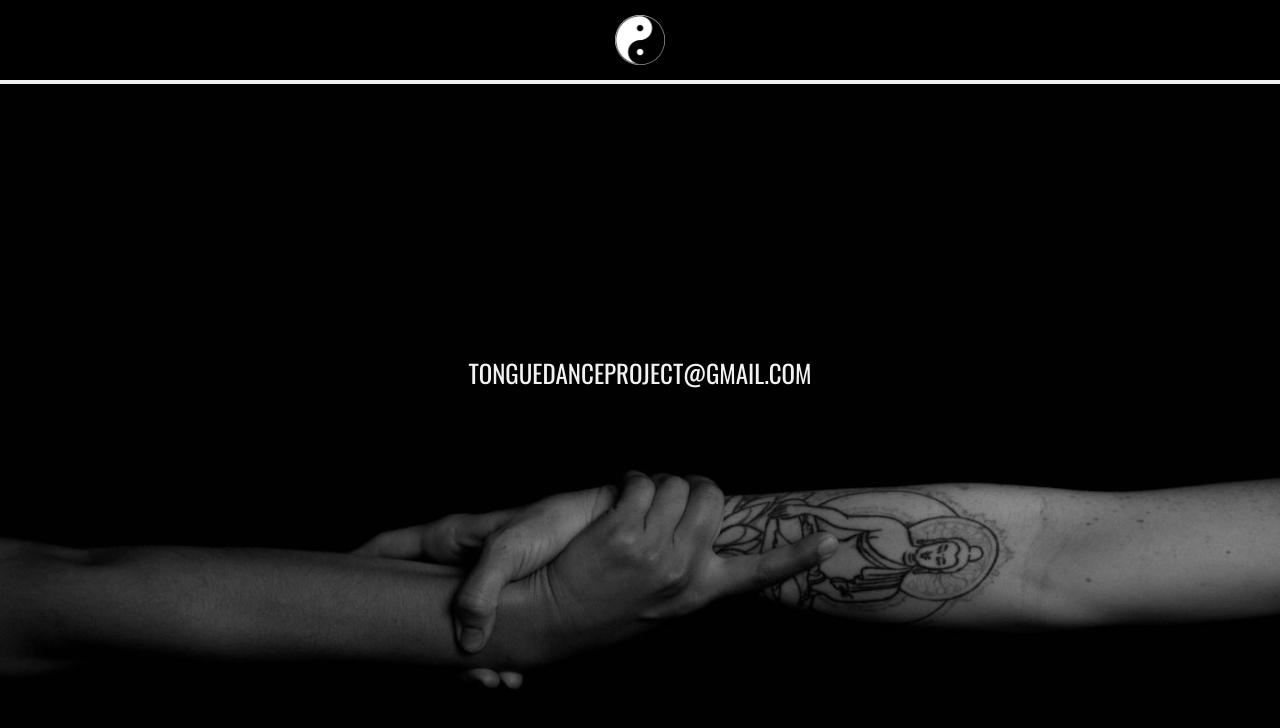
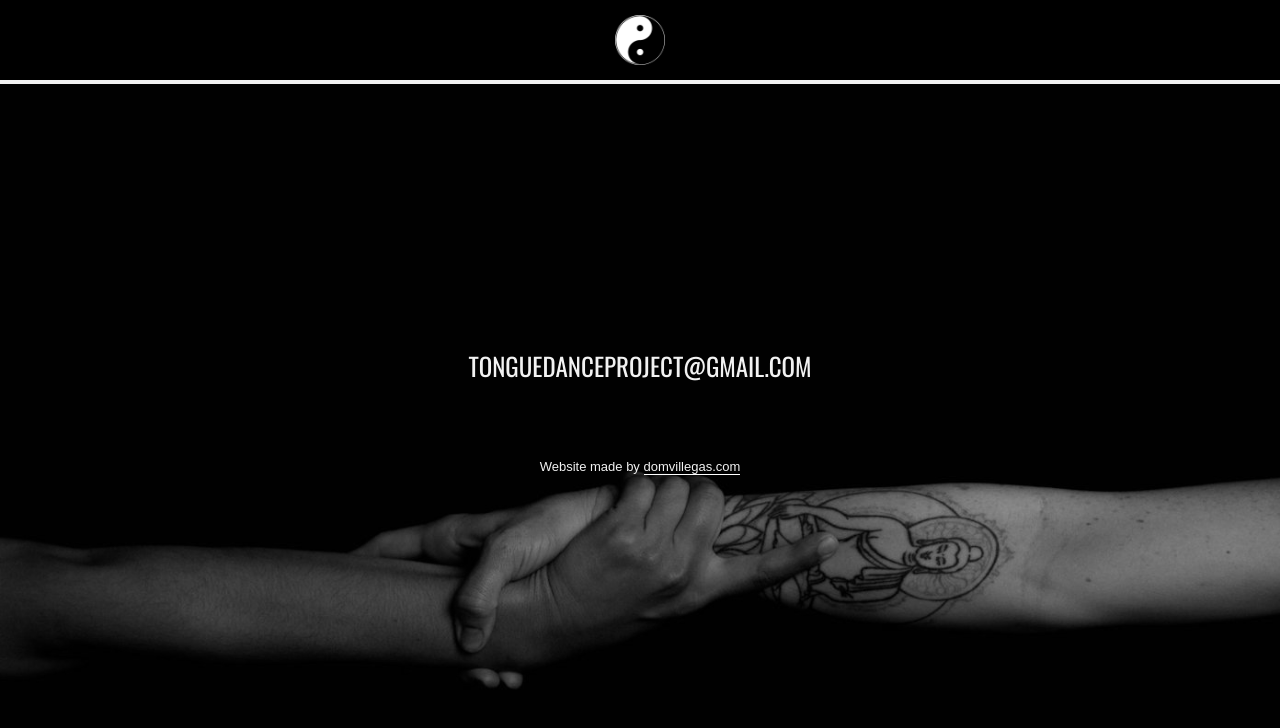
Before and after one commit to domvillegas/tongue, a Next.js app: page /contact in a window 1280 px wide. Shown: the top 728 px of the page. Built offline with nearby package versions, Linux system fonts and the light colour scheme.

Commit message:
Add credit.

```diff
--- a/src/pages/contact/index.module.scss
+++ b/src/pages/contact/index.module.scss
@@ -63,3 +63,14 @@
     margin: 0 5px;
   }
 }
+
+.websiteCredit {
+  font-family: sans-serif;
+  font-size: 13px;
+
+  a {
+    text-decoration: none;
+    cursor: pointer;
+    border-bottom: 1px solid white;
+  }
+}
--- a/src/pages/contact/index.tsx
+++ b/src/pages/contact/index.tsx
@@ -45,6 +45,12 @@ const Contact = () => {
           />
         </div>
       </div>
+      <span className={styles.websiteCredit}>
+        Website made by{" "}
+        <a href="https://www.domvillegas.com/" target="_blank">
+          domvillegas.com
+        </a>
+      </span>
     </div>
   );
 };
```
